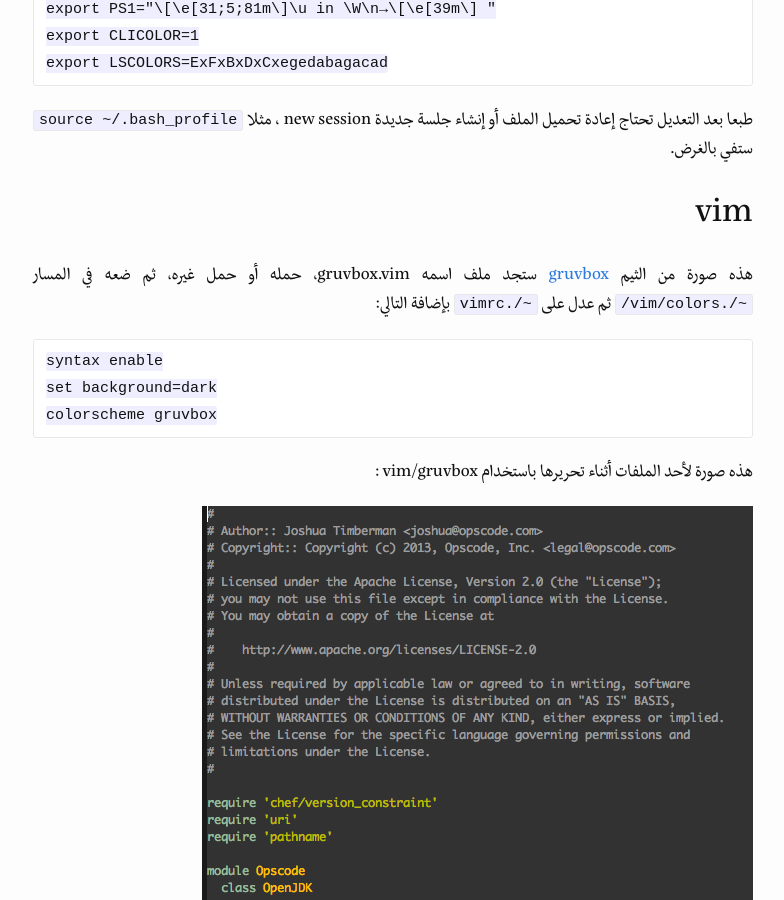
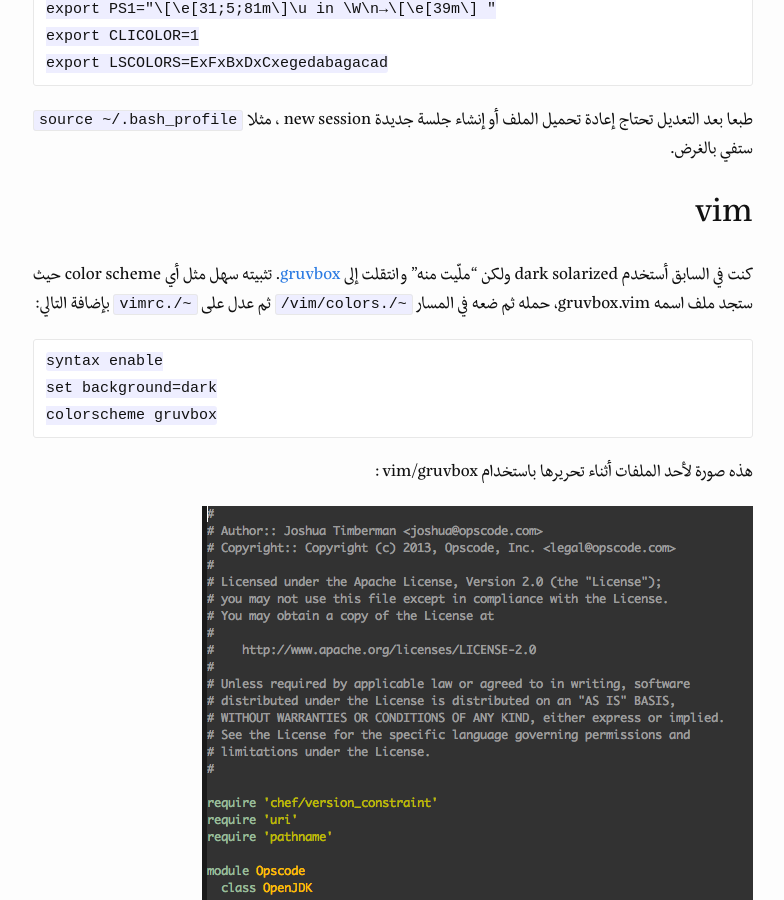
Before and after one commit to abshammeri/codingalone.com, a Jekyll site: the page built from _posts/2015-08-22-my-vim-bash-and-sublime-color-schemes.markdown, in a window 1280 px wide and 900 px high, scrolled down 1257 px. Shown: the whole window, without its empty margins (247-1031 px from the left). Built offline with Jekyll 4.4.1, drawn with Linux system fonts in a browser that asks for light colours; some of the changed text lies outside the part shown.

Commit message:
bugs fixes

````diff
--- a/_posts/2015-08-22-my-vim-bash-and-sublime-color-schemes.markdown
+++ b/_posts/2015-08-22-my-vim-bash-and-sublime-color-schemes.markdown
@@ -32,7 +32,7 @@ categories: general
 
 ##vim
 
-هذه صورة من الثيم   [gruvbox][github-repo] ستجد ملف اسمه gruvbox.vim، حمله أو حمل غيره، ثم ضعه في المسار ``` ~/.vim/colors/``` ثم عدل على ```~/.vimrc``` بإضافة  التالي:
+كنت في السابق أستخدم dark solarized ولكن "ملّيت منه" وانتقلت إلى   [gruvbox][github-repo]. تثبيته سهل مثل أي color scheme حيث ستجد ملف اسمه gruvbox.vim، حمله ثم ضعه في المسار ``` ~/.vim/colors/``` ثم عدل على ```~/.vimrc``` بإضافة  التالي:
 
 	syntax enable
 	set background=dark
````
Also changed, not shown: other parts of _posts/2015-08-22-my-vim-bash-and-sublime-color-schemes.markdown (+1 -1 lines), 3 other files.
